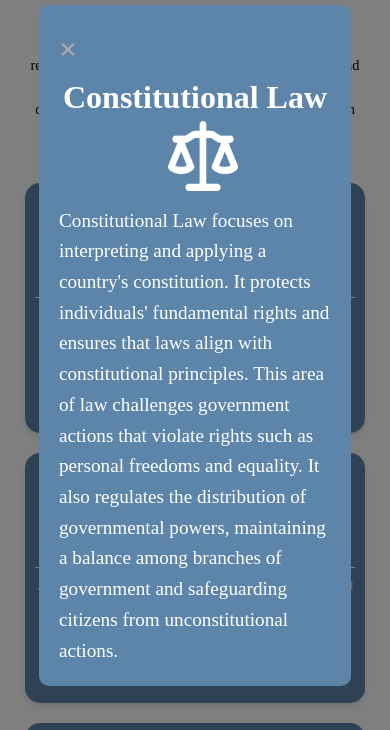
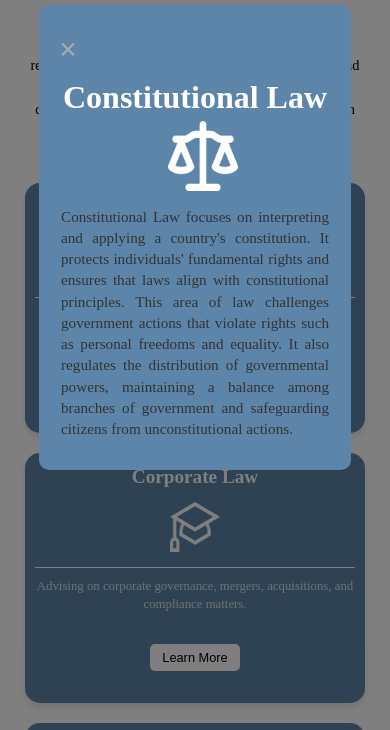
Before and after one commit to Nayan0406/Asal-legal, a website: page service.html in a window 390 px wide. Both pictures are taken after a click on the element 195 px from the left and 1243 px from the top of the page. Shown: the part 935-1665 px from the top of the page. Drawn offline with Linux system fonts and the light colour scheme.

Commit message:
description responsive

```diff
--- a/service.html
+++ b/service.html
@@ -6,6 +6,39 @@
     <title>Service Page</title>
     <link rel="icon" type="image/png" href="images/logo.png" />
     <link rel="stylesheet" href="styles/service.css">
+    <style>
+      .modal-description {
+        font-size: 1.1rem;
+        line-height: 1.6;
+        color: #333;
+        margin-top: 10px;
+        margin-bottom: 10px;
+        word-break: break-word;
+        text-align: left;
+      }
+      @media (max-width: 768px) {
+        .modal-description {
+          font-size: 1rem;
+          line-height: 1.5;
+          padding: 0 5px;
+        }
+      }
+      @media (max-width: 480px) {
+        .modal-description {
+          font-size: 0.95rem;
+          line-height: 1.4;
+          padding: 0 2px;
+          text-align: justify;
+        }
+      }
+      @media (max-width: 375px) {
+        .modal-description {
+          font-size: 0.9rem;
+          line-height: 1.3;
+          padding: 0 1px;
+        }
+      }
+    </style>
     <link href="https://cdnjs.cloudflare.com/ajax/libs/font-awesome/5.15.4/css/all.min.css" rel="stylesheet">
 
 </head>
```
